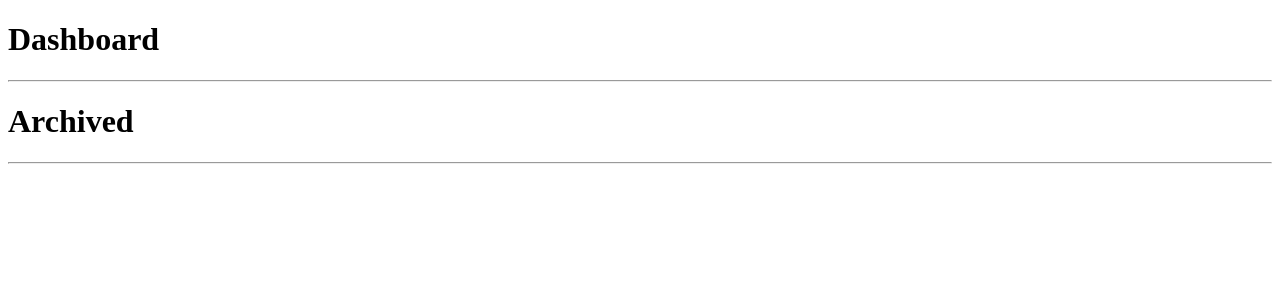
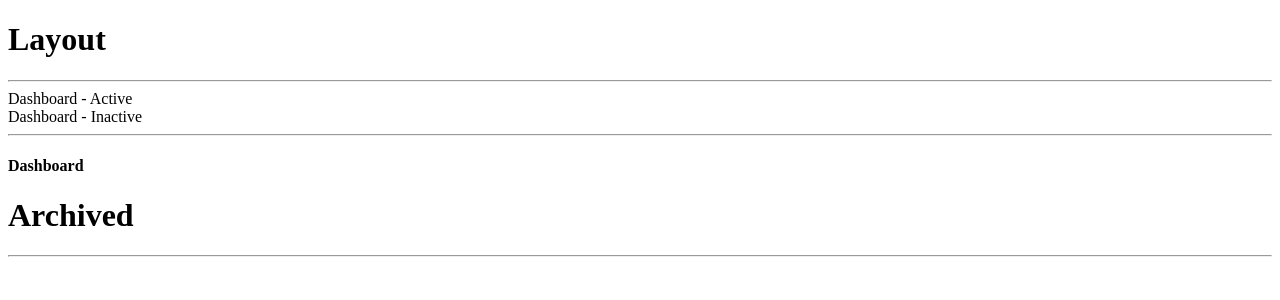
Before and after one commit to jisaac89/react-typescript, a React (Create React App) app: page /dashboard/archived in a window 1280 px wide. Shown: the top 300 px of the page. Built offline with nearby package versions, Linux system fonts and the light colour scheme.

Commit message:
updated example for nested routes

```diff
--- a/src/App.tsx
+++ b/src/App.tsx
@@ -4,9 +4,11 @@ import { Home } from './routes/home';
 import { Dashboard } from './routes/dashboard';
 import { Active } from './routes/dashboard/active';
 import { Archived } from './routes/dashboard/archived';
+import { Layout } from './layouts';
 
 const App: React.FC = () => {
   return (
+    <Layout>
       <Router>
         <Home path={'/'} />
         <Dashboard path={'dashboard'}>
@@ -14,6 +16,7 @@ const App: React.FC = () => {
           <Archived path={'archived'} />
         </Dashboard>
       </Router>
+    </Layout>
   );
 };
 
--- /dev/null
+++ b/src/layouts/index.tsx
@@ -0,0 +1,22 @@
+import React, { FunctionComponent } from 'react';
+import { gotoRoute } from '../utils/helpers';
+
+interface ILayout {}
+
+const Layout: FunctionComponent<ILayout> = ({ children }) => {
+  return (
+    <div>
+      <h1>Layout</h1>
+      <hr />
+      <nav>
+        <a onClick={gotoRoute('/dashboard/active')}>Dashboard - Active</a>
+        <br />
+        <a onClick={gotoRoute('/dashboard/archived')}>Dashboard - Inactive</a>
+      </nav>
+      <hr />
+      {children}
+    </div>
+  );
+};
+
+export { Layout };
--- a/src/routes/dashboard/index.tsx
+++ b/src/routes/dashboard/index.tsx
@@ -8,8 +8,7 @@ interface IDashboard extends RouteComponentProps {
 const Dashboard: FunctionComponent<IDashboard> = ({ children }) => {
   return (
     <div>
-      <h1>Dashboard</h1>
-      <hr />
+      <h4>Dashboard</h4>
       {children}
     </div>
   );
--- a/src/routes/home/index.tsx
+++ b/src/routes/home/index.tsx
@@ -10,9 +10,6 @@ const Home: FunctionComponent<IHome> = () => {
     <div className={'App'}>
       <header className={'App-header'}>
         <h1>Hello World</h1>
-        <a className={'App-link'} href={'https://reactjs.org'} target={'_blank'} rel={'noopener noreferrer'}>
-          Learn React
-        </a>
       </header>
     </div>
   );
--- /dev/null
+++ b/src/utils/helpers/index.ts
@@ -0,0 +1,5 @@
+import { navigate } from '@reach/router';
+
+export const gotoRoute = (route: string) => () => {
+  navigate(route);
+};
```
Lines whose indentation alone changed are shown as unchanged.
